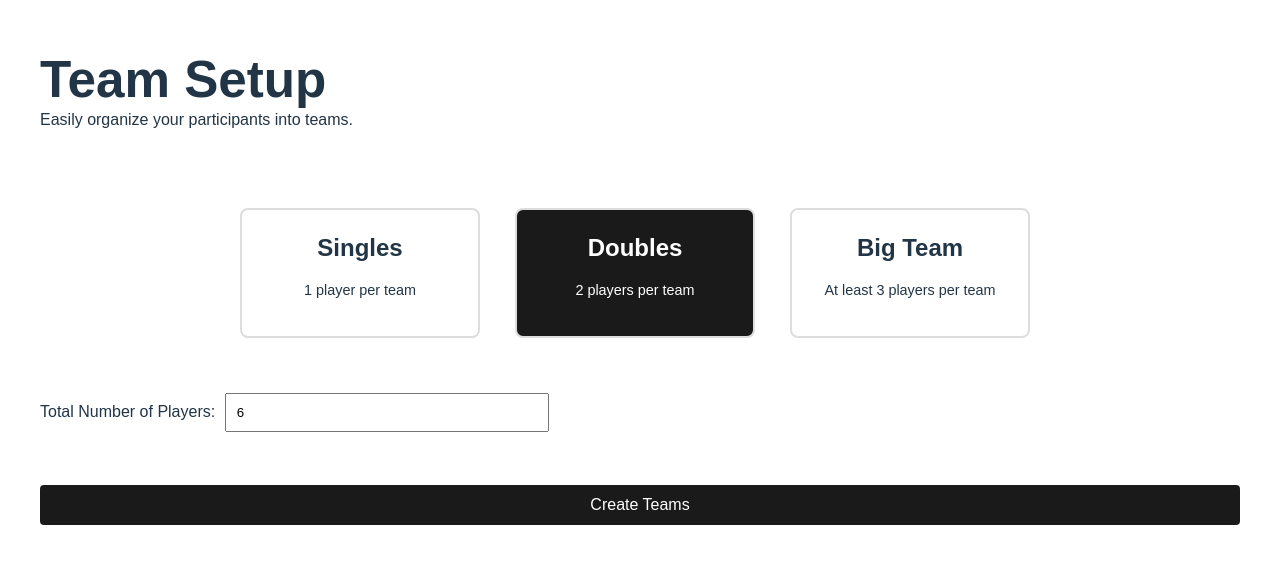
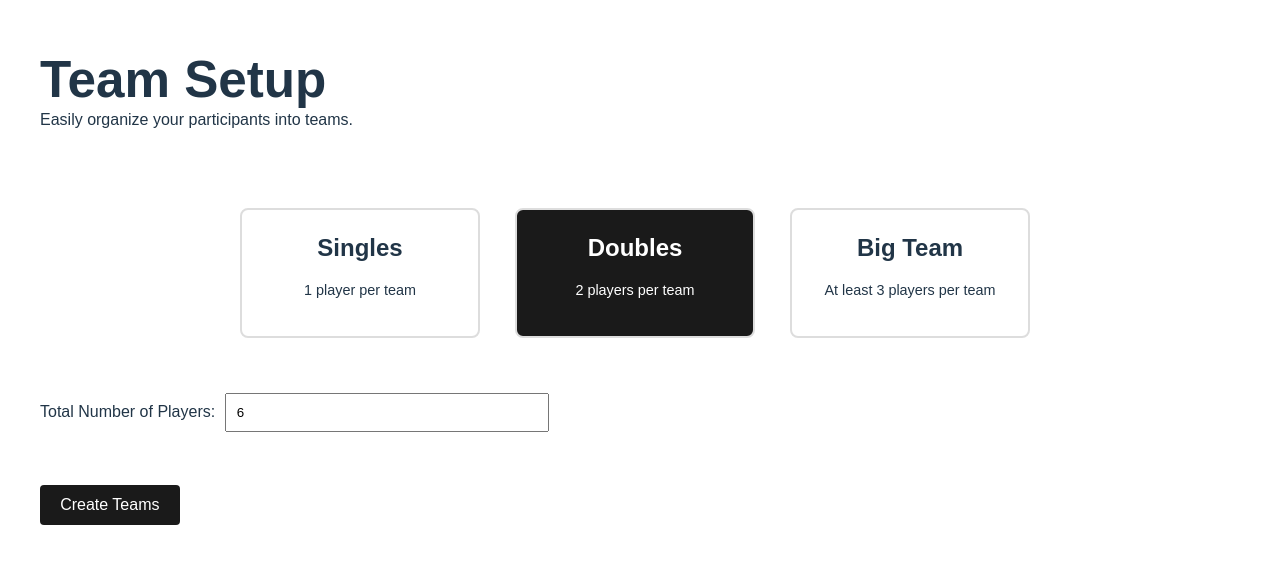
Before and after one commit to sifatul/gameplan, a React (Vite) app: page / in a window 1280 px wide. Shown: the part 134-698 px from the top of the page. Built offline with nearby package versions, Linux system fonts and the light colour scheme.

Commit message:
fix: remove unused css

```diff
--- a/src/Team/TeamSize.css
+++ b/src/Team/TeamSize.css
@@ -44,20 +44,7 @@
   font-size: 0.9em;
 }
 
-button {
-  padding: 10px 20px;
-  background-color: #1a1a1a;
-  color: white;
-  border: none;
-  border-radius: 5px;
-  cursor: pointer;
-  transition: background-color 0.3s ease;
-  width: 100%; /* Ensure full width on small screens */
-}
 
-button:hover {
-  background-color: #333;
-}
 
 /* Media query for mobile screens */
 @media (max-width: 600px) {
```
